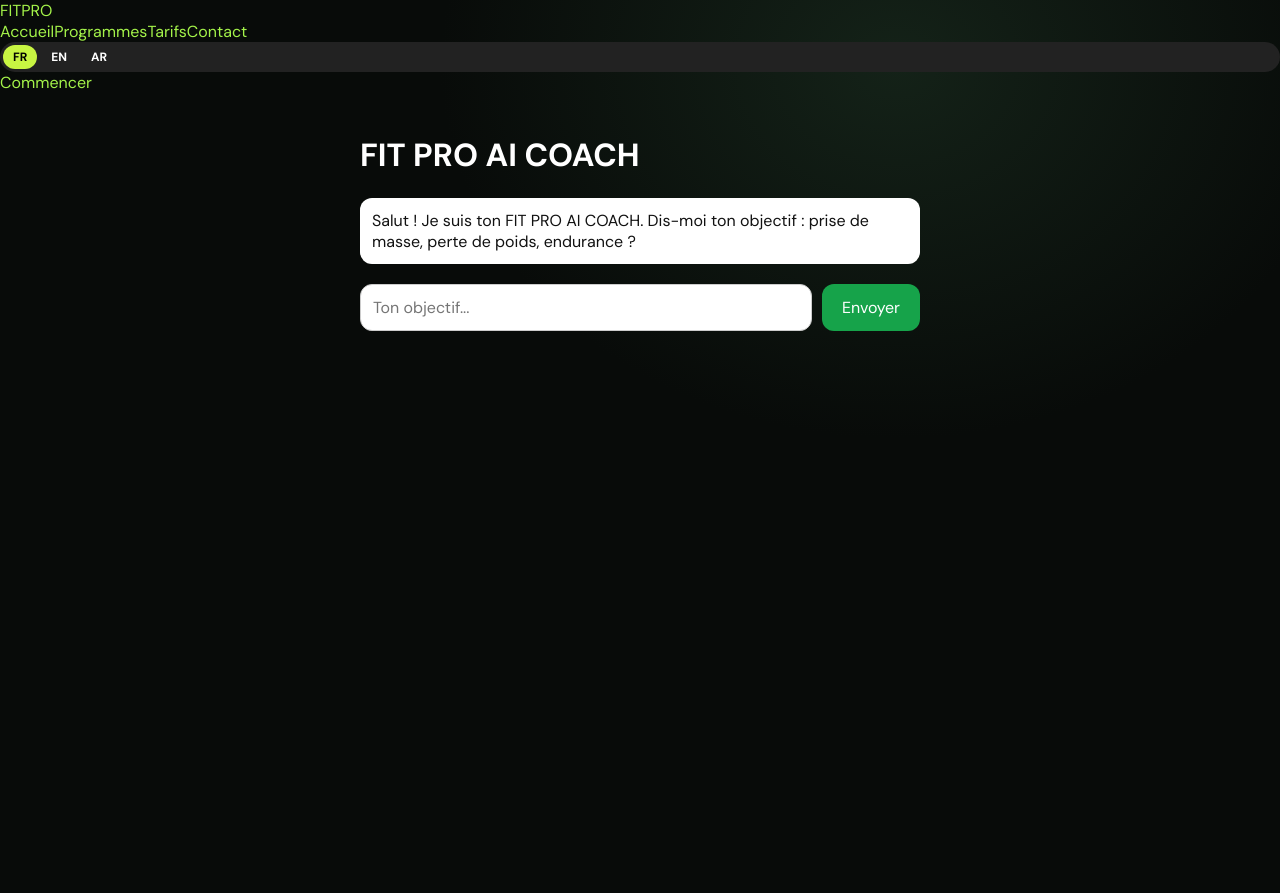
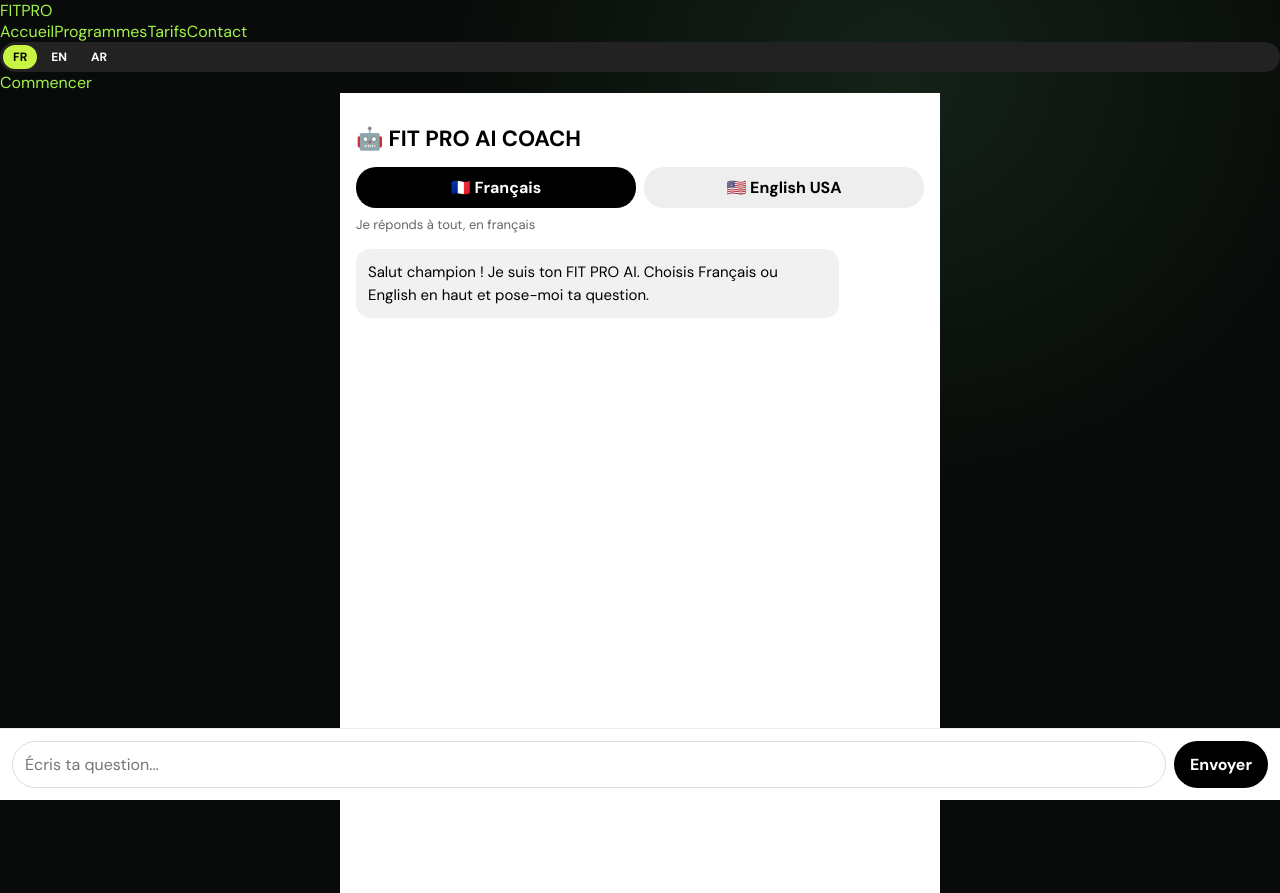
Before and after one commit to actionsdiallo-lgtm/fit-pro, a Next.js app: page /ai-coach in a window 1280 px wide. Before the commit the page ends 800 px from the top, so only its background shows below. Built offline with nearby package versions, Linux system fonts and the light colour scheme.

Commit message:
Update page.tsx

```diff
--- a/src/app/ai-coach/page.tsx
+++ b/src/app/ai-coach/page.tsx
@@ -1,37 +1,46 @@
 "use client";
 import { useState } from "react";
-export default function AiCoachPage() {
-  const [messages, setMessages] = useState([{ role: "assistant", content: "Salut ! Je suis ton FIT PRO AI COACH. Dis-moi ton objectif : prise de masse, perte de poids, endurance ?" }]);
+export default function AICoach() {
+  const [lang, setLang] = useState<"fr" | "en">("fr");
+  const [messages, setMessages] = useState<{ role: string; text: string }[]>([
+    { role: "ai", text: "Salut champion ! Je suis ton FIT PRO AI. Choisis Français ou English en haut et pose-moi ta question." },
+  ]);
   const [input, setInput] = useState("");
   const [loading, setLoading] = useState(false);
-  async function send() {
-    if (!input.trim()) return;
-    const userMsg = { role: "user", content: input };
-    setMessages((m) => [...m, userMsg]);
-    setInput("");
-    setLoading(true);
+
+  const sendMessage = async () => {
+    if (!input.trim() || loading) return;
+    const text = input;
+    setMessages((m) => [...m, { role: "user", text }]);
+    setInput(""); setLoading(true);
     try {
-      const res = await fetch("/api/ai-coach", { method: "POST", headers: { "Content-Type": "application/json" }, body: JSON.stringify({ message: userMsg.content }) });
+      const res = await fetch("/api/ai-coach", { method: "POST", headers: { "Content-Type": "application/json" }, body: JSON.stringify({ message: text, lang }) });
       const data = await res.json();
-      setMessages((m) => [...m, { role: "assistant", content: data.reply || "Reessaie." }]);
-    } catch {
-      setMessages((m) => [...m, { role: "assistant", content: "Erreur connexion, reessaie." }]);
-    }
+      setMessages((m) => [...m, { role: "ai", text: data.reply || "Désolé, réessaie." }]);
+    } catch { setMessages((m) => [...m, { role: "ai", text: "Erreur de connexion." }]); }
     setLoading(false);
-  }
+  };
+
   return (
-    <div style={{ maxWidth: 600, margin: "0 auto", padding: 20, color: "#111" }}>
-      <h1 style={{ color: "white" }}>FIT PRO AI COACH</h1>
-      <div style={{ display: "flex", flexDirection: "column", gap: 10, marginBottom: 20 }}>
+    <div style={{ maxWidth: 600, margin: "0 auto", padding: 16, paddingBottom: 100, background: "#fff", minHeight: "100vh" }}>
+      <h1 style={{ color: "#000", fontSize: 22, fontWeight: 800 }}>🤖 FIT PRO AI COACH</h1>
+      <div style={{ display: "flex", gap: 8, marginTop: 10 }}>
+        <button onClick={() => setLang("fr")} style={{ flex: 1, padding: 10, borderRadius: 20, border: "none", background: lang === "fr" ? "#000" : "#eee", color: lang === "fr" ? "#fff" : "#000", fontWeight: 700 }}>🇫🇷 Français</button>
+        <button onClick={() => setLang("en")} style={{ flex: 1, padding: 10, borderRadius: 20, border: "none", background: lang === "en" ? "#000" : "#eee", color: lang === "en" ? "#fff" : "#000", fontWeight: 700 }}>🇺🇸 English USA</button>
+      </div>
+      <p style={{ color: "#666", fontSize: 13, marginTop: 8 }}>{lang === "en" ? "I answer everything, in American English" : "Je réponds à tout, en français"}</p>
+      <div style={{ display: "flex", flexDirection: "column", gap: 10, marginTop: 16 }}>
         {messages.map((m, i) => (
-          <div key={i} style={{ background: m.role === "user" ? "#bbf7d0" : "white", color: "#111", padding: 12, borderRadius: 12 }}>{m.content}</div>
+          <div key={i} style={{ alignSelf: m.role === "user" ? "flex-end" : "flex-start", background: m.role === "user" ? "#000" : "#f1f1f1", color: m.role === "user" ? "#fff" : "#000", padding: 12, borderRadius: 14, maxWidth: "85%", fontSize: 15, lineHeight: 1.5, whiteSpace: "pre-wrap" }}>
+            {m.text}
+          </div>
         ))}
-        {loading && <div style={{ color: "white" }}>Le coach ecrit...</div>}
+        {loading && <p>{lang === "en" ? "AI is thinking..." : "L'AI réfléchit..."}</p>}
       </div>
-      <div style={{ display: "flex", gap: 10 }}>
-        <input value={input} onChange={(e) => setInput(e.target.value)} onKeyDown={(e) => e.key === "Enter" && send()} placeholder="Ton objectif..." style={{ flex: 1, padding: 12, borderRadius: 12, border: "1px solid #ccc", background: "white", color: "#111" }} />
-        <button onClick={send} style={{ padding: "12px 20px", borderRadius: 12, background: "#16a34a", color: "white", border: "none" }}>Envoyer</button>
+      <div style={{ position: "fixed", bottom: 0, left: 0, right: 0, background: "#fff", padding: 12, borderTop: "1px solid #eee", display: "flex", gap: 8 }}>
+        <input value={input} onChange={(e) => setInput(e.target.value)} onKeyDown={(e) => e.key === "Enter" && sendMessage()} placeholder={lang === "en" ? "Write your question..." : "Écris ta question..."} style={{ flex: 1, padding: 12, borderRadius: 25, border: "1px solid #ddd", color: "#000", outline: "none" }} />
+        <button onClick={sendMessage} style={{ background: "#000", color: "#fff", border: "none", padding: "12px 16px", borderRadius: 25, fontWeight: 700 }}>{lang === "en" ? "Send" : "Envoyer"}</button>
       </div>
     </div>
   );
-                   }
+        }
```
